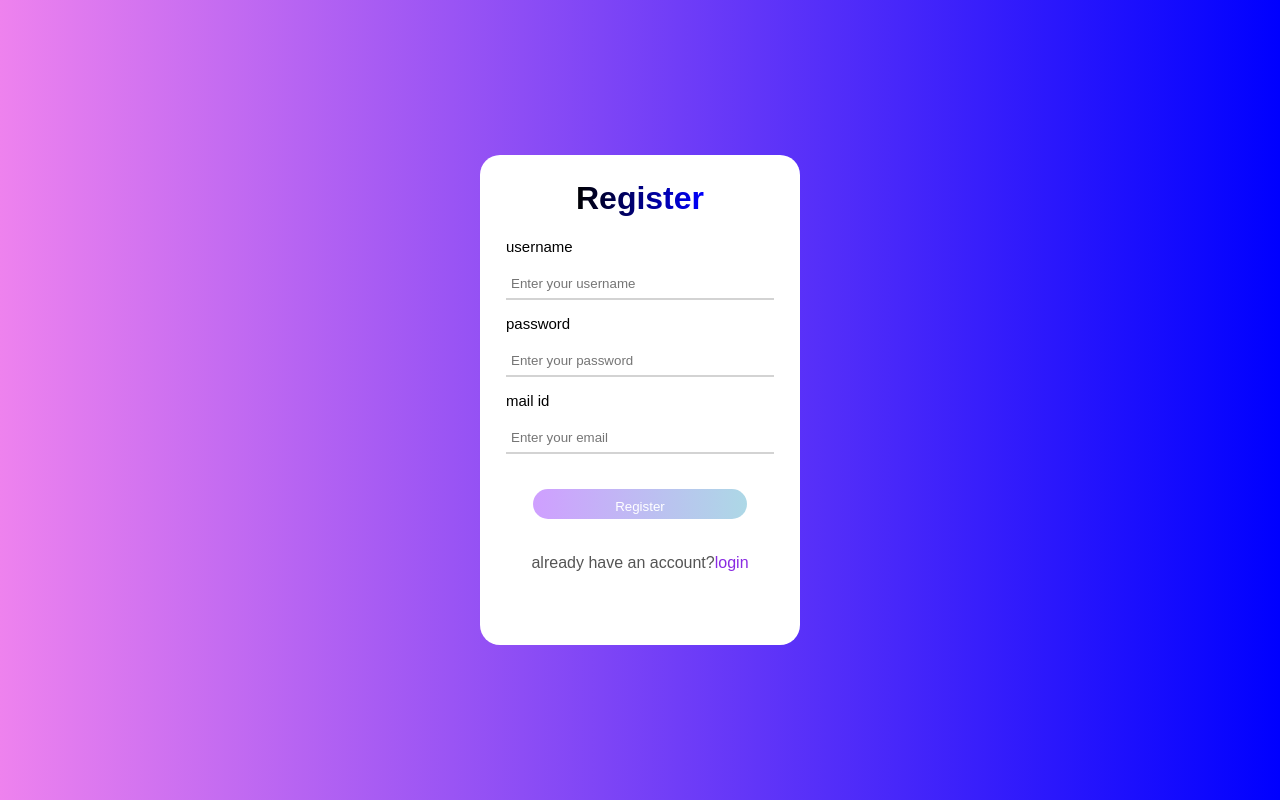
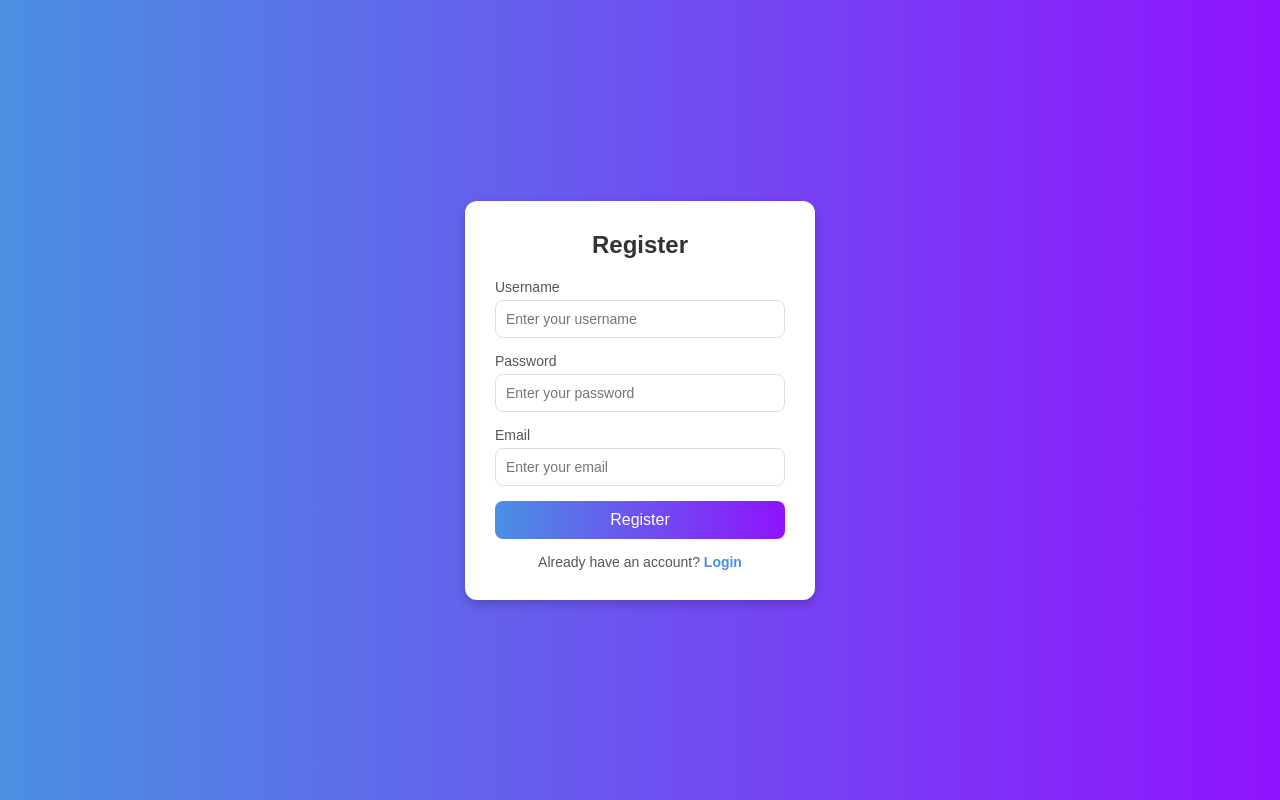
Before and after one commit to BelikeKrishna/DBMS_microproject, a Flask app: page /register in a window 1280 px wide. Run offline with Flask 3, Linux system fonts and the light colour scheme; some libraries are stand-ins or nearby versions.

Commit message:
stage2.6

```diff
--- a/app.py
+++ b/app.py
@@ -113,25 +113,39 @@ def create_election():
         return redirect(url_for('loginpage'))
 
     if request.method == 'POST':
-
+        user_id = session.get('user_id')
         title = request.form.get('title')
         password = request.form.get('password')
-        candidates = [
-            request.form.get('candidate1'),
-            request.form.get('candidate2'),
-            request.form.get('candidate3'),
-            request.form.get('candidate4')
-        ]
-        user_id = session.get('user_id')
+
         cur = mysql.connection.cursor()
+        try:
+            # Check if password is already used in any active election
+            cur.execute("""
+                SELECT id FROM elections
+                WHERE password = %s AND results_published = 0
+            """, (password,))
+            existing_election = cur.fetchone()
 
-        try:
+            if existing_election:
+                flash('This password is already in use by an active election', 'error')
+                return render_template('create_election.html')
+
+            # Get candidate data
+            candidates = [
+                request.form.get('candidate1'),
+                request.form.get('candidate2'),
+                request.form.get('candidate3'),
+                request.form.get('candidate4')
+            ]
+
+            # Create new election
             cur.execute("""
                 INSERT INTO elections (title, password, host_id)
                 VALUES (%s, %s, %s)
             """, (title, password, user_id))
             election_id = cur.lastrowid
 
+            # Add candidates
             for candidate in candidates:
                 if candidate:
                     cur.execute("""
@@ -142,6 +156,7 @@ def create_election():
             mysql.connection.commit()
             flash('Election created successfully!', 'success')
             return redirect(url_for('host'))
+
         except Exception as e:
             mysql.connection.rollback()
             flash(f'Error creating election: {str(e)}', 'error')
--- a/static/css/index.css
+++ b/static/css/index.css
@@ -1,6 +1,6 @@
 /* General Styling */
 body {
-    background-color: #f8f9fa;
+    background: linear-gradient(to right, #4A90E2, #9013FE);
 }
 
 /* Custom Button Styles */
--- a/static/css/registration.css
+++ b/static/css/registration.css
@@ -1,110 +1,112 @@
-*{
-    margin:0;
-    padding:0;
-    font-family:'Poppins',sans-serif;
+/* Global Styles */
+* {
+    margin: 0;
+    padding: 0;
     box-sizing: border-box;
-}
-form {
-    display: contents; /* Makes form act as if it doesn’t exist */
+    font-family: 'Poppins', sans-serif;
 }
 
-.cont{
+/* Page Layout */
+.container {
     display: flex;
     justify-content: center;
     align-items: center;
-    background: linear-gradient(to right,violet,blue);
-    width: 100%;
-    min-height: 100vh;
-
-}
-.insidecont{
-display: flex;
-flex-direction: column;
-align-items: center;
-padding: 25px;
-position: relative;
-width: 25%;
-height: 490px;
-background: white;
-border-radius: 20px;
-
-}
-.logtext{
-    display: flex;
-    align-items: center;
-    justify-content: center;
-    background: linear-gradient(to right,black, blue);
-    -webkit-background-clip: text;
-    color: transparent;
-}
-.datacontainer{
-    display: flex;
-    align-items:flex-start;
-    justify-content:flex-start;
-    flex-direction: column;
-    gap: 15px;
-    position:absolute;
-    top: 25%;
-    left: 5%;
-    width: 90%;
-    padding: 10px;
-    margin-top:-50px
-
-}
-.datacontainer label{
-    color: black;
-    font-size: 15px;
-}
-.datacontainer input{
-    width: 100%;
-    height: 30px;
-    padding: 5px;
-    border: none;
-    border-bottom: 2px solid #d3d3d3;
-    outline:none;
-    transition: 0.3s ease-in-out;
-    color: #d3d3d3;
-
-
-}
-.datacontainer input:focus {
-    border-bottom: 2px solid blue; /* Changes color when focused */
-}
-.btncontainer{
-
-    display: flex;
-    justify-content: center;
-    align-items: center;
-    width: 100%;
-    height: 100%;
-    margin-top: 20px;
-}
-.datacontainer button{
-    background: linear-gradient(to right,#CF9FFF	,#add8e6);
-    border: none;
-    border-radius: 20px;
-    width: 80%;
-    height: 30px;
-    color: white;
-    padding: 10px;
-
-}
-.datacontainer button:hover{
-background: linear-gradient(to right,#c590fa,#a2e4fa);
+    height: 100vh;
+    background: linear-gradient(to right, #4A90E2, #9013FE);
 }
 
-p{
+/* Register Box */
+.register-box {
+    background: #fff;
+    padding: 30px;
+    width: 350px;
+    border-radius: 12px;
+    box-shadow: 0px 4px 10px rgba(0, 0, 0, 0.2);
     text-align: center;
+}
+
+/* Title */
+.register-title {
+    font-size: 24px;
+    font-weight: bold;
+    color: #333;
+    margin-bottom: 20px;
+}
+
+/* Input Fields */
+.input-group {
+    text-align: left;
+    margin-bottom: 15px;
+}
+
+.input-group label {
+    display: block;
+    font-size: 14px;
+    color: #555;
+    margin-bottom: 5px;
+}
+
+.input-group input {
     width: 100%;
-    margin-top: 20px;
+    padding: 10px;
+    border: 1px solid #ddd;
+    border-radius: 8px;
+    font-size: 14px;
+    outline: none;
+    transition: border-color 0.3s ease-in-out;
+}
+
+.input-group input:focus {
+    border-color: #4A90E2;
+}
+
+/* Flash Messages */
+.flash-message {
+    padding: 8px;
+    margin-bottom: 10px;
+    border-radius: 5px;
+    font-size: 12px;
+}
+
+.flash-message.error {
+    background: #ffebee;
+    color: #c62828;
+    border: 1px solid #c62828;
+}
+
+/* Buttons */
+.btn {
+    width: 100%;
+    background: linear-gradient(to right, #4A90E2, #9013FE);
+    color: #fff;
+    border: none;
+    padding: 10px;
+    border-radius: 8px;
+    font-size: 16px;
+    cursor: pointer;
+    transition: 0.3s ease-in-out;
+}
+
+.btn:hover {
+    background: linear-gradient(to right, #357ABD, #7812D1);
+}
+
+/* Links */
+.links {
+    margin-top: 15px;
+}
+
+.links p {
+    font-size: 14px;
     color: #555;
+}
 
+.links a {
+    color: #4A90E2;
+    text-decoration: none;
+    font-weight: bold;
 }
-a{
-    text-decoration: none;
-    color: blueviolet;
+
+.links a:hover {
+    text-decoration: underline;
 }
-a:hover{
-    text-decoration: underline;
-    color: blue;
-}
--- a/templates/registration.html
+++ b/templates/registration.html
@@ -3,43 +3,44 @@
 <head>
     <meta charset="UTF-8">
     <meta name="viewport" content="width=device-width, initial-scale=1.0">
-    <title>Document</title>
-    <link rel="stylesheet" href="{{url_for('static',filename='css/registration.css')}}">
+    <title>Register - Online Voting System</title>
+    <link rel="stylesheet" href="{{ url_for('static', filename='css/registration.css') }}">
 </head>
 <body>
-    <div class="cont">
-        <div class="insidecont">
-          <div class="logtext">
-            <h1>Register</h1>
-          </div>
-          <div class="datacontainer">
+    <div class="container">
+        <div class="register-box">
+            <h2 class="register-title">Register</h2>
+
             <form action="{{ url_for('register') }}" method="post">
-            <label for="username">username</label>
-            <input type="text" id="username" name="username" placeholder="Enter your username" autocomplete="off">
-            <label for="password">password</label>
-            <input type="password" id="password" name="password" placeholder="Enter your password" autocomplete="off">
-            <label for="mail-id">mail id</label>
-            <input type="text" id="mail-id" name="mail-id" placeholder="Enter your email" autocomplete="off">
-            {% with messages = get_flashed_messages(with_categories=true) %}
-            {% if messages %}
-              {% for category, message in messages %}
+                <div class="input-group">
+                    <label for="username">Username</label>
+                    <input type="text" id="username" name="username" placeholder="Enter your username" required>
+                </div>
 
-                      {{ message }}
+                <div class="input-group">
+                    <label for="password">Password</label>
+                    <input type="password" id="password" name="password" placeholder="Enter your password" required>
+                </div>
 
-              {% endfor %}
-            {% endif %}
-          {% endwith %}
+                <div class="input-group">
+                    <label for="email">Email</label>
+                    <input type="email" id="email" name="email" placeholder="Enter your email" required>
+                </div>
 
-            <div class="btncontainer">
-                <button>Register</button>
+                {% with messages = get_flashed_messages(with_categories=true) %}
+                    {% if messages %}
+                        {% for category, message in messages %}
+                            <div class="flash-message {{ category }}">{{ message }}</div>
+                        {% endfor %}
+                    {% endif %}
+                {% endwith %}
+
+                <button type="submit" class="btn">Register</button>
+            </form>
+
+            <div class="links">
+                <p>Already have an account? <a href="{{ url_for('loginpage') }}">Login</a></p>
             </div>
-            </form>
-            <p>already have an account?<a href="{{ url_for('loginpage') }}">login</a></p>
-
-
-          </div>
-
-
         </div>
     </div>
 </body>
```
Also changed, not shown: static/css/login.css (+92 -104 lines), templates/create_election.html (+17 -14 lines), templates/login.html (+25 -37 lines), test.txt (+112 -0 lines).
